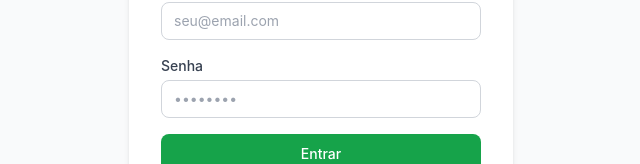
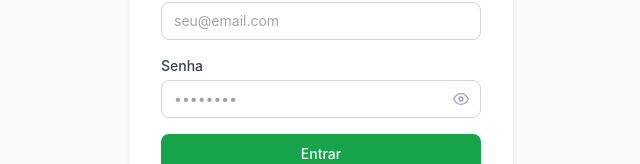
Before and after one commit to andreperloti/incubadora, a Next.js app in the folder meuzapdesk/panel/: page /login in a window 1280 px wide. Shown: the part 358-522 px from the top of the page, without its empty margins (319-959 px from the left). Built offline with nearby package versions, Linux system fonts and the light colour scheme.

Commit message:
feat: botão olhinho para mostrar/ocultar senha no login

```diff
--- a/meuzapdesk/panel/app/(auth)/login/page.tsx
+++ b/meuzapdesk/panel/app/(auth)/login/page.tsx
@@ -8,6 +8,7 @@
   const router = useRouter()
   const [email, setEmail] = useState('')
   const [password, setPassword] = useState('')
+  const [showPassword, setShowPassword] = useState(false)
   const [error, setError] = useState('')
   const [loading, setLoading] = useState(false)
 
@@ -53,14 +54,36 @@
 
           <div>
             <label className="block text-sm font-medium text-gray-700 mb-1">Senha</label>
+            <div className="relative">
               <input
-              type="password"
+                type={showPassword ? 'text' : 'password'}
                 required
                 value={password}
                 onChange={(e) => setPassword(e.target.value)}
-              className="w-full border border-gray-300 rounded-lg px-3 py-2 text-sm focus:outline-none focus:ring-2 focus:ring-brand-500"
+                className="w-full border border-gray-300 rounded-lg px-3 py-2 pr-10 text-sm focus:outline-none focus:ring-2 focus:ring-brand-500"
                 placeholder="••••••••"
               />
+              <button
+                type="button"
+                onClick={() => setShowPassword((v) => !v)}
+                className="absolute right-3 top-1/2 -translate-y-1/2 text-gray-400 hover:text-gray-600 transition"
+                tabIndex={-1}
+                aria-label={showPassword ? 'Ocultar senha' : 'Mostrar senha'}
+              >
+                {showPassword ? (
+                  <svg xmlns="http://www.w3.org/2000/svg" className="w-4 h-4" viewBox="0 0 24 24" fill="none" stroke="currentColor" strokeWidth="2" strokeLinecap="round" strokeLinejoin="round">
+                    <path d="M17.94 17.94A10.07 10.07 0 0 1 12 20c-7 0-11-8-11-8a18.45 18.45 0 0 1 5.06-5.94" />
+                    <path d="M9.9 4.24A9.12 9.12 0 0 1 12 4c7 0 11 8 11 8a18.5 18.5 0 0 1-2.16 3.19" />
+                    <line x1="1" y1="1" x2="23" y2="23" />
+                  </svg>
+                ) : (
+                  <svg xmlns="http://www.w3.org/2000/svg" className="w-4 h-4" viewBox="0 0 24 24" fill="none" stroke="currentColor" strokeWidth="2" strokeLinecap="round" strokeLinejoin="round">
+                    <path d="M1 12s4-8 11-8 11 8 11 8-4 8-11 8-11-8-11-8z" />
+                    <circle cx="12" cy="12" r="3" />
+                  </svg>
+                )}
+              </button>
+            </div>
           </div>
 
           {error && (
```
Lines whose indentation alone changed are shown as unchanged.
